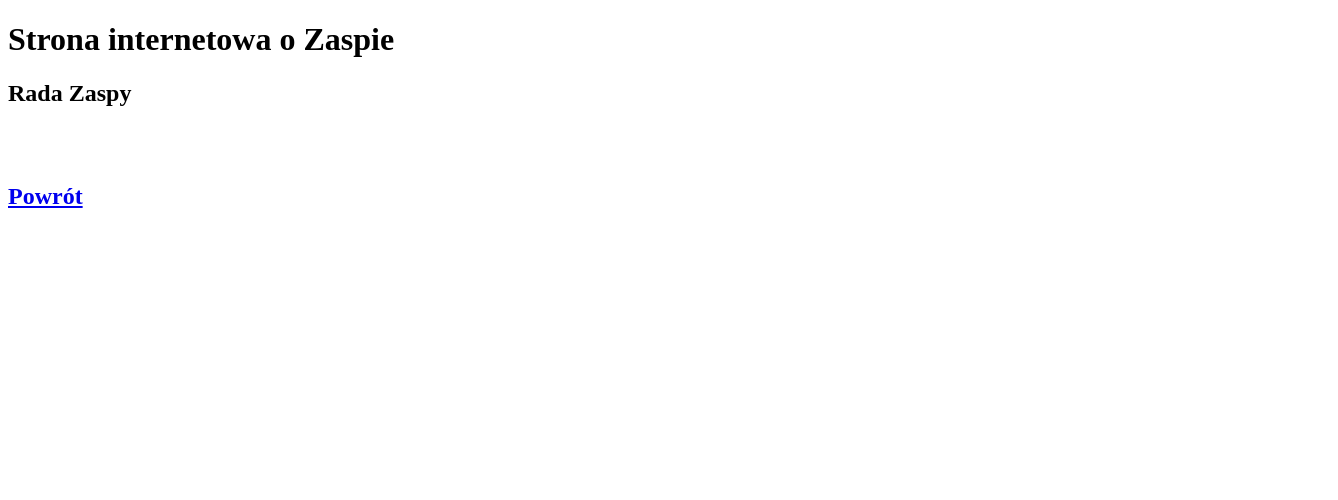
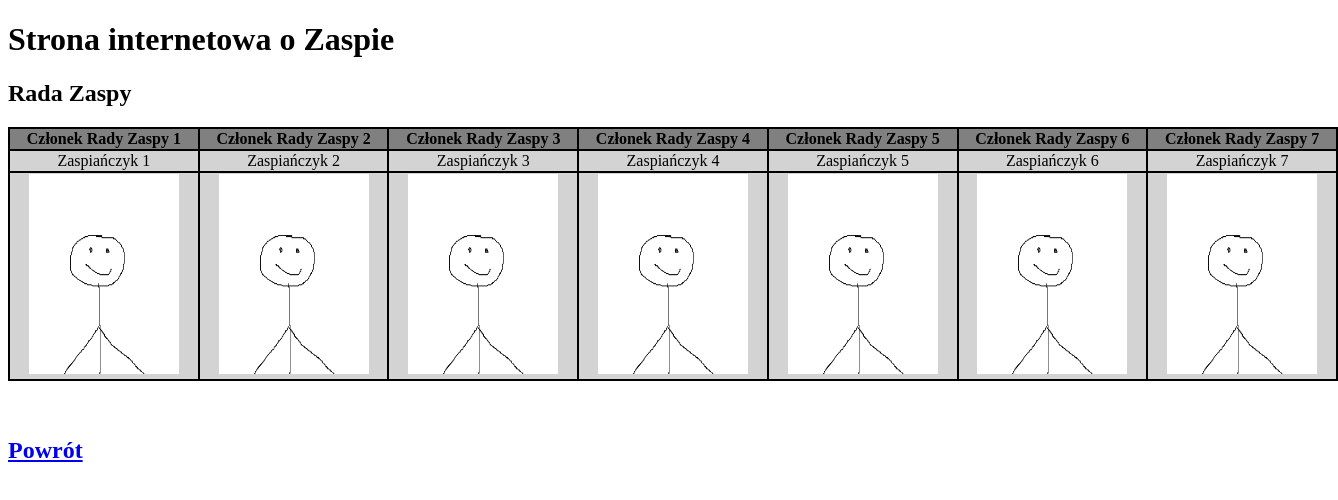
Before and after one commit to GayPizzaDude/Strona-internetowa-o-Zaspie, a plain HTML site: page council/council.html in a window 1280 px wide. Shown: the whole page, 1338 px wide, since content can reach past the window. Drawn offline with Linux system fonts and the light colour scheme.

Commit message:
Rada zaspy

```diff
--- a/council/council.html
+++ b/council/council.html
@@ -17,6 +17,52 @@
         Rada Zaspy
     </h2>
 
+    <table bgcolor="black" width="1330">
+        <tr bgcolor="grey" align="center">
+            <th width="190">Członek Rady Zaspy 1</th>
+            <th width="190">Członek Rady Zaspy 2</th>
+            <th width="190">Członek Rady Zaspy 3</th>
+            <th width="190">Członek Rady Zaspy 4</th>
+            <th width="190">Członek Rady Zaspy 5</th>
+            <th width="190">Członek Rady Zaspy 6</th>
+            <th width="190">Członek Rady Zaspy 7</th>
+        </tr>
+
+        <tr bgcolor="lightgrey" align="center">
+            <td>Zaspiańczyk 1</td>
+            <td>Zaspiańczyk 2</td>
+            <td>Zaspiańczyk 3</td>
+            <td>Zaspiańczyk 4</td>
+            <td>Zaspiańczyk 5</td>
+            <td>Zaspiańczyk 6</td>
+            <td>Zaspiańczyk 7</td>
+        </tr>
+
+        <tr bgcolor="lightgrey" align="center">
+            <td>
+                <img src="/council/resources/zaspianczyk1.png" height="200" width="150" alt="Zaspiańczyk 1" title="Zaspiańczyk 1">
+            </td>
+            <td>
+                <img src="/council/resources/zaspianczyk2.png" height="200" width="150" alt="Zaspiańczyk 2" title="Zaspiańczyk 2">
+            </td>
+            <td>
+                <img src="/council/resources/zaspianczyk3.png" height="200" width="150" alt="Zaspiańczyk 3" title="Zaspiańczyk 3">
+            </td>
+            <td>
+                <img src="/council/resources/zaspianczyk4.png" height="200" width="150" alt="Zaspiańczyk 4" title="Zaspiańczyk 4">
+            </td>
+            <td>
+                <img src="/council/resources/zaspianczyk5.png" height="200" width="150" alt="Zaspiańczyk 5" title="Zaspiańczyk 5">
+            </td>
+            <td>
+                <img src="/council/resources/zaspianczyk6.png" height="200" width="150" alt="Zaspiańczyk 6" title="Zaspiańczyk 6">
+            </td>
+            <td>
+                <img src="/council/resources/zaspianczyk7.png" height="200" width="150" alt="Zaspiańczyk 7" title="Zaspiańczyk 7">
+            </td>
+        </tr>
+    </table>
+
     <br>
     <br>
 
```
Also changed, not shown: council/resources/zaspianczyk1.png (added), council/resources/zaspianczyk2.png (added), council/resources/zaspianczyk3.png (added), council/resources/zaspianczyk4.png (added), council/resources/zaspianczyk5.png (added), council/resources/zaspianczyk6.png (added), council/resources/zaspianczyk7.png (added).
